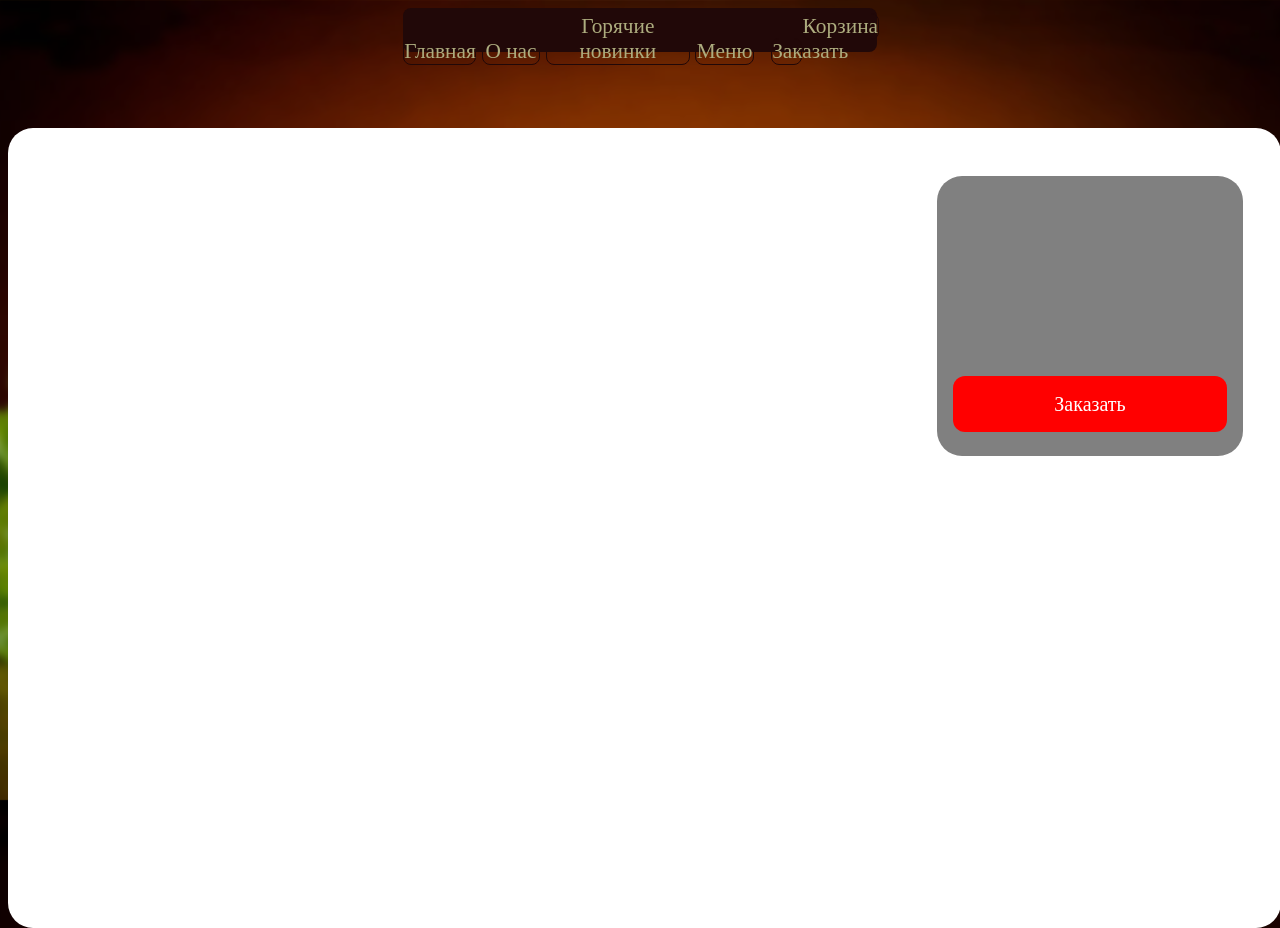
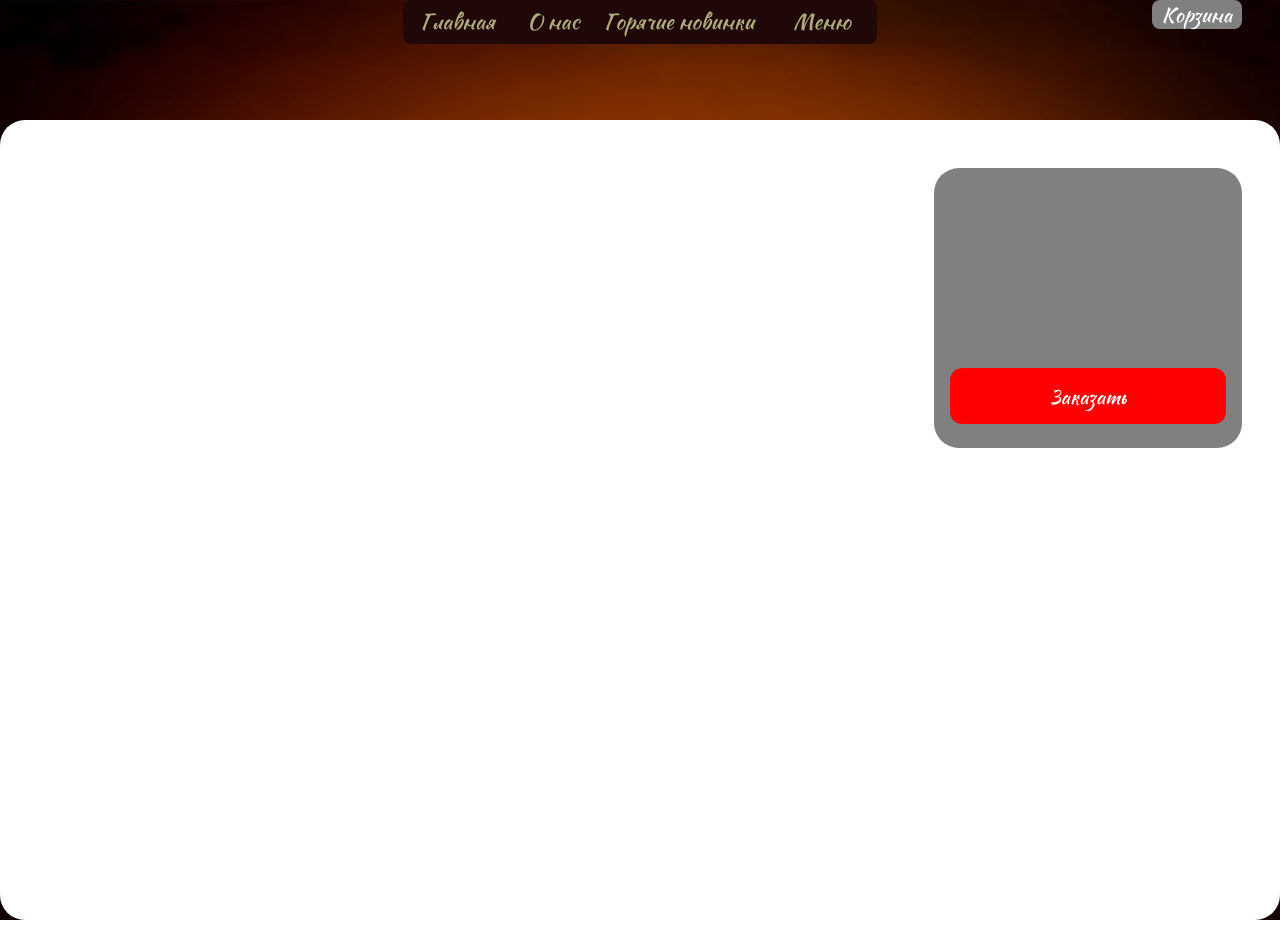
Before and after one commit to Cookie-Boy/---------, a plain HTML site: page basket.html in a window 1280 px wide. Drawn offline with Linux system fonts and the light colour scheme.

Commit message:
Create busket-button block

```diff
--- a/CSS/basket.css
+++ b/CSS/basket.css
@@ -10,7 +10,7 @@ body {
     direction: ltr;
     border-radius: 25px;
     margin-top: 15vh;
-    width: 99.45%;
+    width: 100%;
     background-color: white;
     height: 100%;
     z-index: 99;
--- a/CSS/menu.css
+++ b/CSS/menu.css
@@ -32,30 +32,29 @@ nav a:hover {
 }
 
 a:nth-child(1) {
+    width: 22.5%;
+}
+
+a:nth-child(2) {
     width: 15%;
 }
 
-a:nth-child(2) {
-    width: 12%;
-}
-
 a:nth-child(3) {
-    width: 30%;
+    width: 35%;
 }
 
 a:nth-child(4) {
-    width: 12%;
+    width: 22.5%;
 }
 
-a:nth-child(5) {
-    margin-left: 2.5%;
-    width: 6%;
-}
-
-.basket {
+.basket-btn {
     position: fixed;
+    width: 90px;
     z-index: 90;
     font-family: "CursiveFont";
-    font-size: 16pt;
+    font-size: 20px;
     border-radius: 8px;
+    background-color: gray;
+    margin-left: 90%;
+    color: white;
 }
--- a/JS/basket.js
+++ b/JS/basket.js
@@ -1,6 +1,6 @@
 let element = document.createElement("div");
 element.classList.add("first");
 
-let shawaList = document.getElementById("shawa-list");
+let purchaseList = document.getElementById("purchase-list");
 
-shawaList.appendChild(element);
+purchaseList.appendChild(element);
--- a/basket.html
+++ b/basket.html
@@ -5,9 +5,11 @@
     <meta charset="UTF-8">
     <meta name="viewport" content="width=device-width, initial-scale=1.0">
     <link rel="icon" href="images/icons/shawarma.ico" type="image/x-icon">
+    <link rel="stylesheet" href="CSS/style.css">
     <link rel="stylesheet" href="CSS/buttons.css">
     <link rel="stylesheet" href="CSS/menu.css">
     <link rel="stylesheet" href="CSS/basket.css">
+    <link rel="stylesheet" href="CSS/fonts.css">
     <title>Шаурмания</title>
 </head>
 
@@ -17,12 +19,13 @@
         <a href="about.html">О нас</a>
         <a href="newThings.html">Горячие новинки</a>
         <a href="menu.html">Меню</a>
-        <a href="order.html">Заказать</a>
-        <a class="basket" href="basket.html">Корзина</a>
     </nav>
+    <div class="basket">
+        <button onclick="window.location.href = 'basket.html'" class="basket-btn">Корзина</button>
+    </div>
 
     <div class="main">
-        <div id="shawa-list">
+        <div id="purchase-list">
 
         </div>
         <div class="to_order_block">
```
Also changed, not shown: about.html (+3 -2 lines), index.html (+3 -2 lines), menu.html (+3 -2 lines), newThings.html (+3 -2 lines), order.html (+5 -2 lines).
